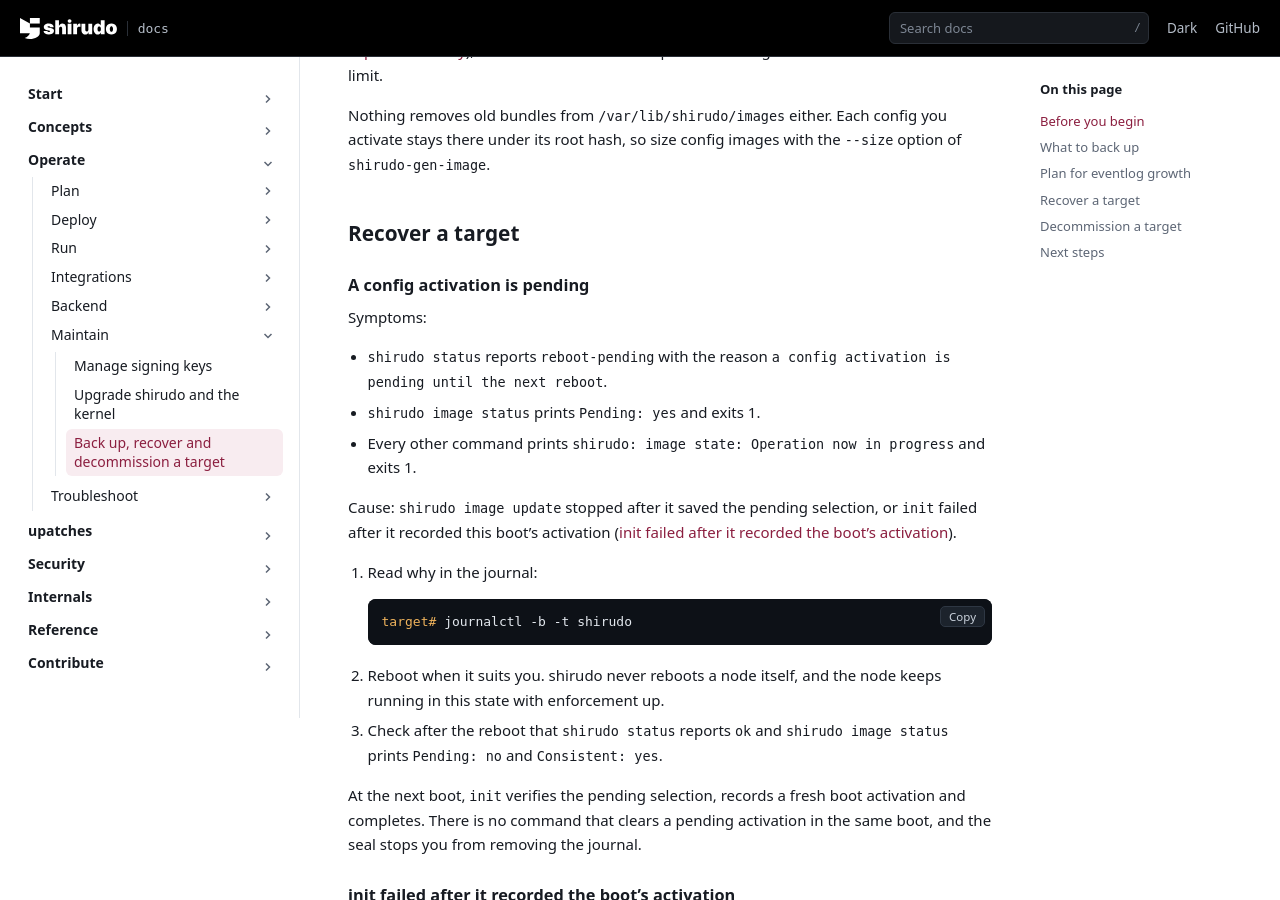
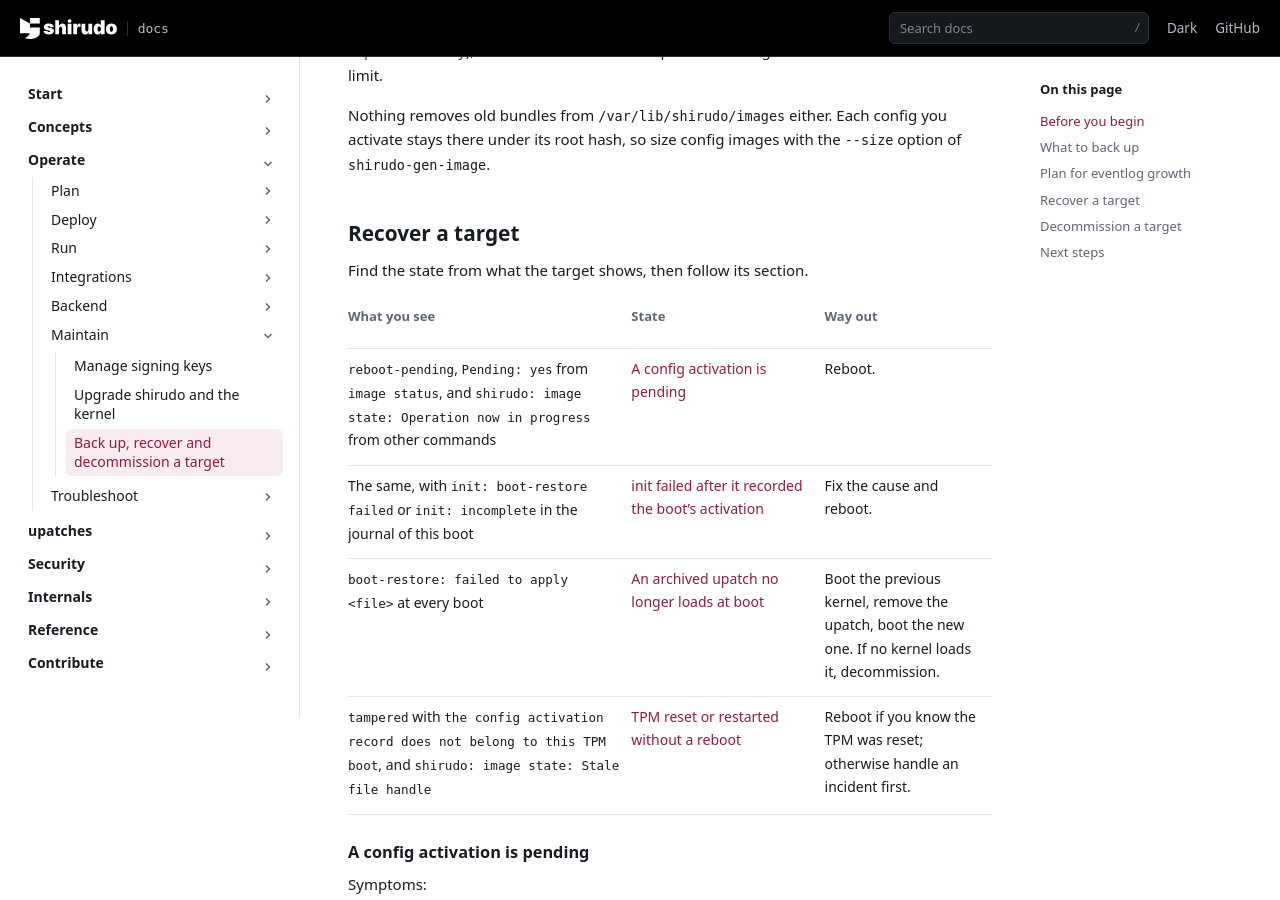
Before and after one commit to AliBashaSY/shirudo, a Sphinx documentation site: the page built from Documentation/operate/maintain/backup-recovery.rst, in a window 1280 px wide and 900 px high, scrolled down 2580 px. Built offline with Sphinx 7.4.7, drawn with Linux system fonts in a browser that asks for light colours; pages that are not in the unit, such as notebooks, are missing from menus.

Commit message:
docs: open target recovery with a table of states and ways out
Recover a target of operate/maintain/backup-recovery.rst holds four
states, each introduced differently, so a reader who arrives with a
verdict and a journal line has to read all four to find theirs.

Open the section with a table: what the target shows, the state it
means and the way out, each linking to its section.

Signed-off-by: Daniel Borkmann <daniel@iogearbox.net>

```diff
--- a/Documentation/operate/maintain/backup-recovery.rst
+++ b/Documentation/operate/maintain/backup-recovery.rst
@@ -138,6 +138,35 @@ images with the ``--size`` option of ``shirudo-gen-image``.
 
 Recover a target
 ----------------
+
+Find the state from what the target shows, then follow its section.
+
+.. list-table::
+   :header-rows: 1
+   :widths: 44 30 26
+
+   * - What you see
+     - State
+     - Way out
+   * - ``reboot-pending``, ``Pending: yes`` from ``image status``, and
+       ``shirudo: image state: Operation now in progress`` from other
+       commands
+     - `A config activation is pending`_
+     - Reboot.
+   * - The same, with ``init: boot-restore failed`` or ``init:
+       incomplete`` in the journal of this boot
+     - :ref:`backup-recovery-init-failed`
+     - Fix the cause and reboot.
+   * - ``boot-restore: failed to apply <file>`` at every boot
+     - :ref:`boot-restore-lockout`
+     - Boot the previous kernel, remove the upatch, boot the new one. If
+       no kernel loads it, decommission.
+   * - ``tampered`` with ``the config activation record does not belong
+       to this TPM boot``, and ``shirudo: image state: Stale file
+       handle``
+     - `TPM reset or restarted without a reboot`_
+     - Reboot if you know the TPM was reset; otherwise handle an
+       incident first.
 
 A config activation is pending
 ~~~~~~~~~~~~~~~~~~~~~~~~~~~~~~
```
